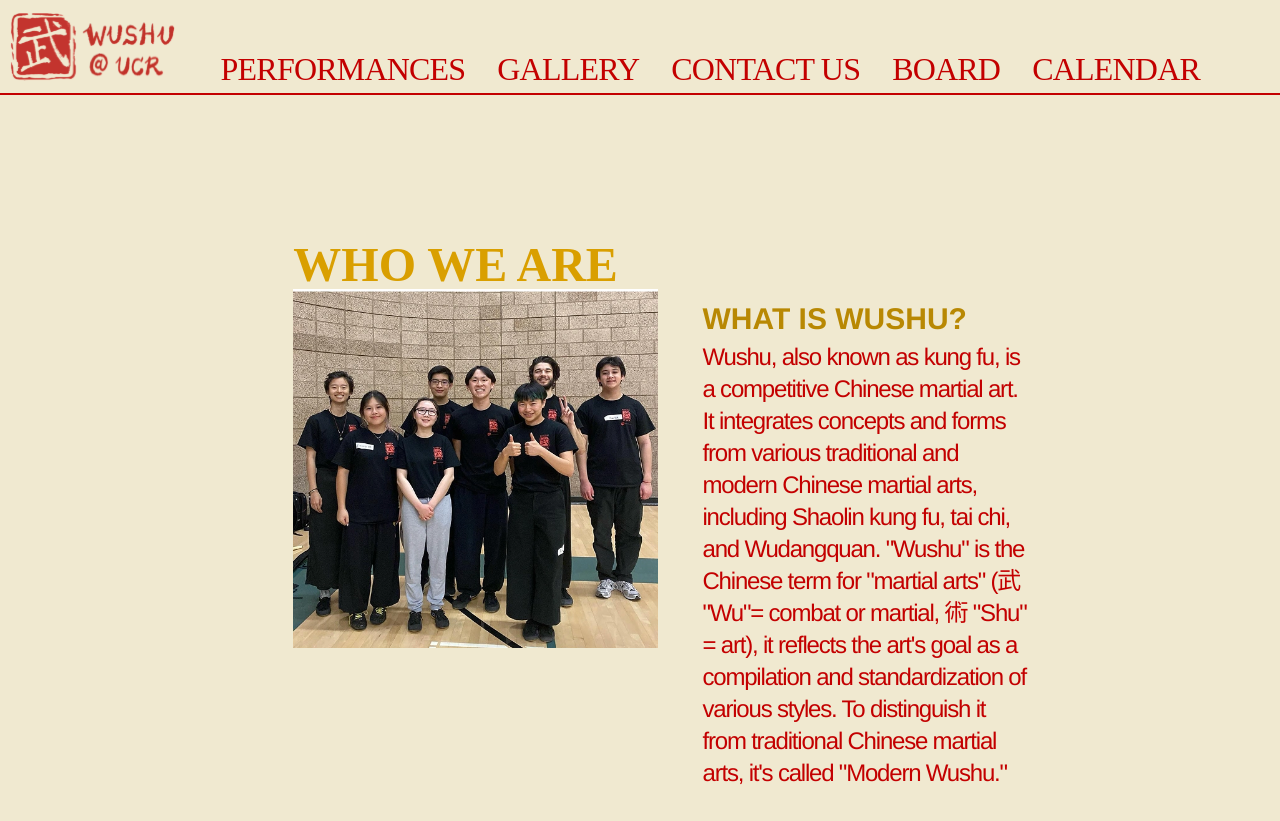
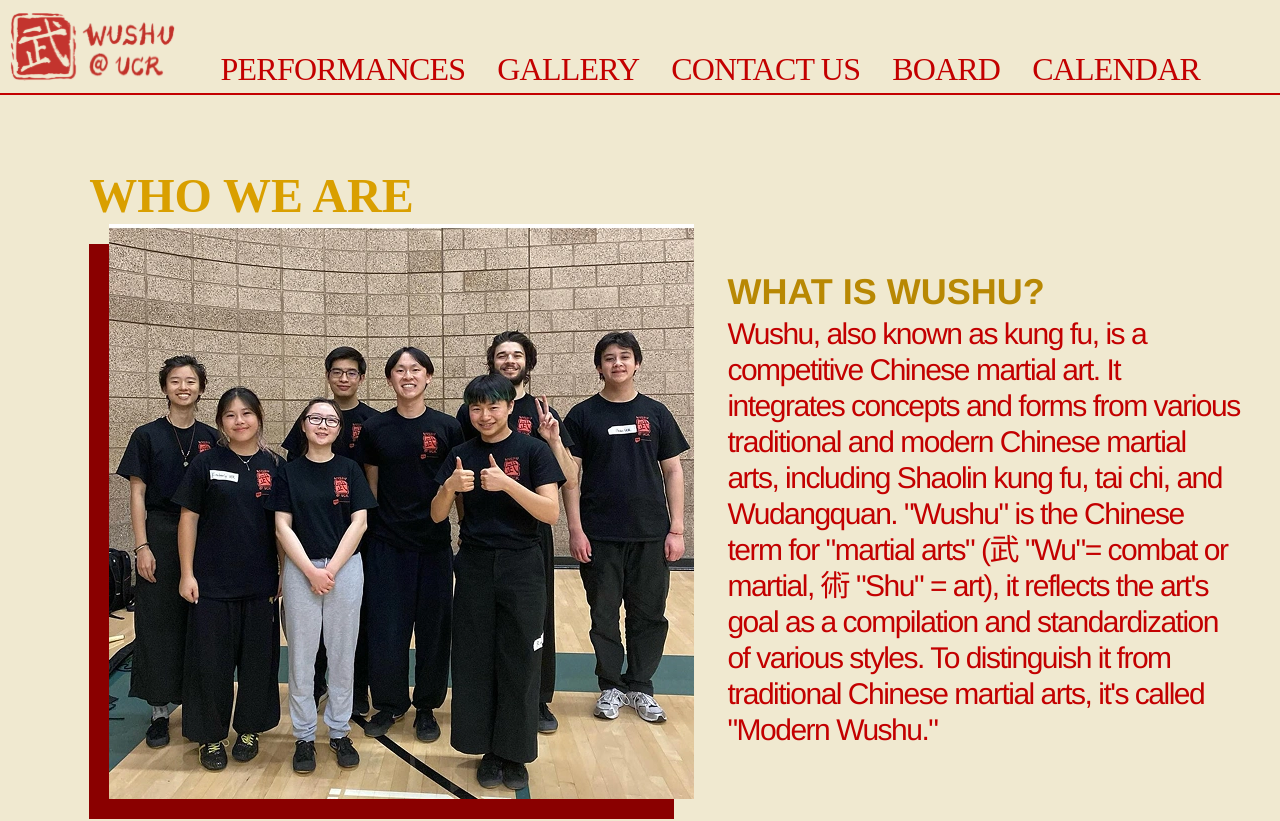
Before and after one commit to acm-ucr/wushu-website, a Next.js app: page / in a window 1280 px wide. Shown: the top 821 px of the page. Built offline with nearby package versions, Linux system fonts and the light colour scheme; a web font is replaced by a local one.

Commit message:
fixing whoweare formatting

```diff
--- a/src/components/home/WhoWeAre.tsx
+++ b/src/components/home/WhoWeAre.tsx
@@ -3,25 +3,28 @@ import Image from "next/image";
 
 const WhoWeAre = () => {
   return (
-    <div className="bg-wushu-cream-100 flex w-2/3 content-start gap-1 p-10">
-      <div className="flex w-2/3 flex-col gap-1 p-10">
+    <div className="flex w-full content-start gap-1 p-10">
+      <div className="flex w-2/3 flex-col items-center">
         <div>
-          <h1 className="text-wushu-gold-200 font-margasa text-5xl font-extrabold">
+          <div className="text-wushu-gold-200 font-margasa mb-6 text-5xl font-extrabold">
             WHO WE ARE
-          </h1>
+          </div>
+          <div className="bg-wushu-red-200">
             <Image
               src="/images/who_we_are/who_we_are_img.webp"
               alt="Who We Are"
               width={585}
               height={575}
+              className="translate-x-5 -translate-y-5"
             />
           </div>
         </div>
+      </div>
       <div className="flex w-1/2 flex-col">
-        <h2 className="text-wushu-gold-100 font-arimo pt-25 pb-1 text-3xl font-bold">
+        <h2 className="text-wushu-gold-100 font-arimo pt-25 pb-1 text-4xl font-bold">
           WHAT IS WUSHU?
         </h2>
-        <h3 className="text-wushu-red-100 font-arimo text-2xl tracking-tighter">
+        <h3 className="text-wushu-red-100 font-arimo text-3xl tracking-tighter">
           Wushu, also known as kung fu, is a competitive Chinese martial art. It
           integrates concepts and forms from various traditional and modern
           Chinese martial arts, including Shaolin kung fu, tai chi, and
```
Lines whose indentation alone changed are shown as unchanged.
